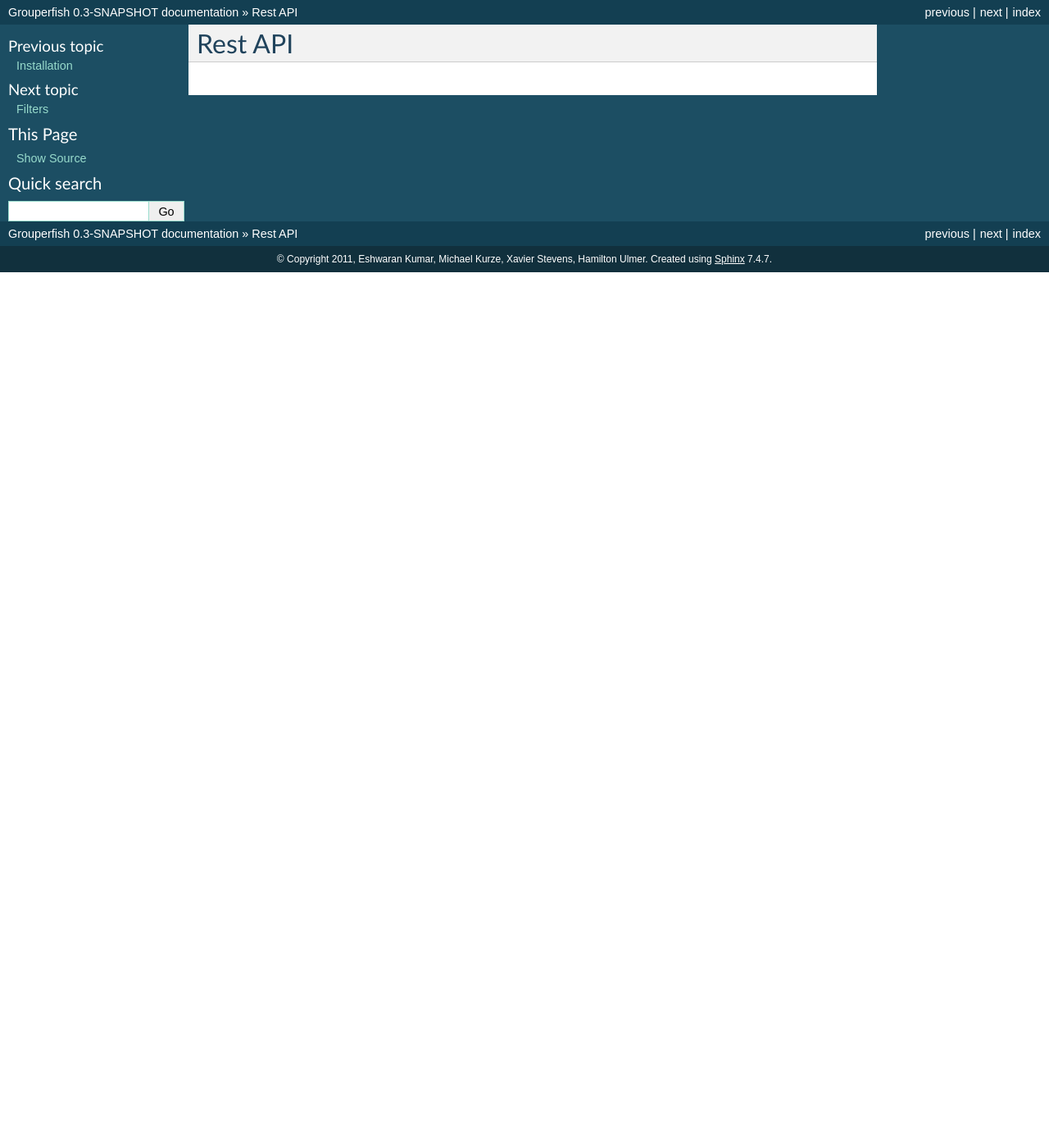
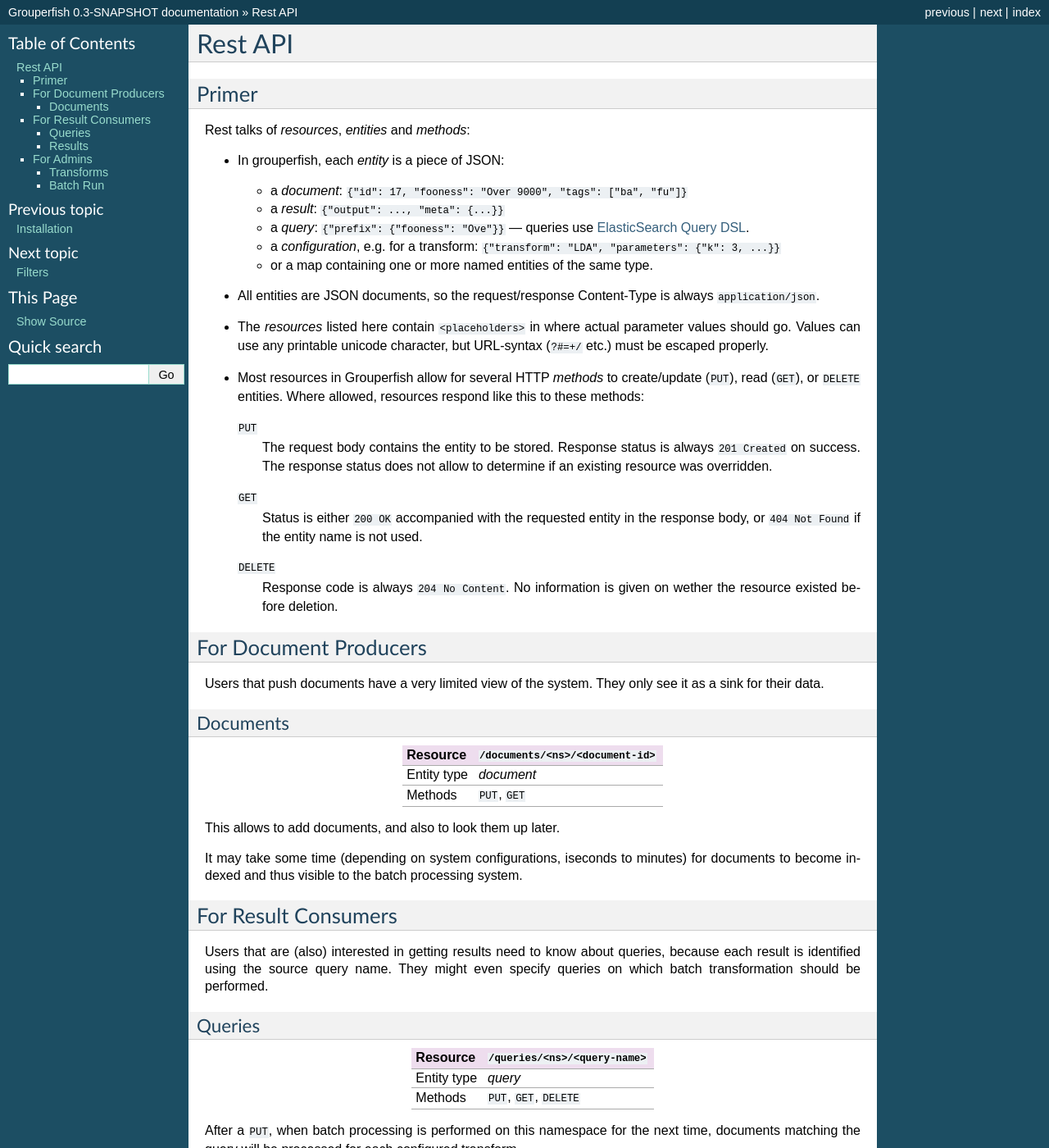
Before and after one commit to mozilla-metrics/grouperfish, a Sphinx documentation site: the page built from docs/rest_api.rst, in a window 1280 px wide and 1400 px high. Shown: the whole window at 82% size. Built offline with Sphinx 7.4.7, drawn with Linux system fonts in a browser that asks for light colours; formulas are drawn with MathJax 3; some of the changed text lies outside the part shown.

Commit message:
Pulled in docs from dev branch.

```diff
--- a/docs/rest_api.rst
+++ b/docs/rest_api.rst
@@ -1,2 +1,174 @@
 Rest API
 ========
+
+
+Primer
+------
+
+Rest talks of *resources*, *entities* and *methods*:
+
+* In grouperfish, each *entity* is a piece of JSON:
+
+  - a *document*: ``{"id": 17, "fooness": "Over 9000", "tags": ["ba", "fu"]}``
+
+  - a *result*: ``{"output": ..., "meta": {...}}``
+
+  - a *query*: ``{"prefix": {"fooness": "Ove"}}`` --- queries use
+    `ElasticSearch Query DSL`_.
+
+  - a *configuration*, e.g. for a transform:
+    ``{"transform": "LDA", "parameters": {"k": 3, ...}}``
+
+  - or a map containing one or more named entities of the same type.
+
+* All entities are JSON documents, so the request/response Content-Type is
+  always ``application/json``.
+
+* The *resources* listed here contain ``<placeholders>`` in where actual
+  parameter values should go. Values can use any printable unicode character,
+  but URL-syntax (``?#=+/`` etc.) must be escaped properly.
+
+* Most resources in Grouperfish allow for several HTTP *methods* to
+  create/update (``PUT``), read (``GET``), or ``DELETE`` entities.
+  Where allowed, resources respond like this to these methods:
+
+  ``PUT``
+      The request body contains the entity to be stored.
+      Response status is always ``201 Created`` on success. The response
+      status does not allow to determine if an existing resource was
+      overridden.
+
+  ``GET``
+      Status is either ``200 OK`` accompanied with the requested entity in the
+      response body, or ``404 Not Found`` if the entity name is not used.
+
+  ``DELETE``
+      Response code is always ``204 No Content``. No information is given on
+      wether the resource existed before deletion.
+
+.. _`ElasticSearch Query DSL`:
+   http://www.elasticsearch.org/guide/reference/query-dsl/
+
+
+
+For Document Producers
+----------------------
+
+Users that push documents have a very limited view of the system.
+They only see it as a sink for their data.
+
+
+Documents
+^^^^^^^^^
+
+============ =================================
+Resource     ``/documents/<ns>/<document-id>``
+============ =================================
+Entity type  *document*
+Methods      ``PUT``, ``GET``
+============ =================================
+
+This allows to add documents, and also to look them up later.
+
+It may take some time (depending on system configurations, iseconds to
+minutes) for documents to become indexed and thus visible to the batch processing system.
+
+
+For Result Consumers
+--------------------
+
+Users that are (also) interested in getting results need to know about
+queries, because each result is identified using the source query name. They
+might even specify queries on which batch transformation should be performed.
+
+Queries
+^^^^^^^
+
+============ ==============================
+Resource     ``/queries/<ns>/<query-name>``
+============ ==============================
+Entity type  *query*
+Methods      ``PUT``, ``GET``, ``DELETE``
+============ ==============================
+
+After a ``PUT``, when batch processing is performed on this namespace for the
+next time, documents matching the query will be processed for each configured
+transform.
+
+The result can then be retrieved using ``GET /results/<ns>/<query-name>``.
+
+Besides pure ElasticSearch queries, you can also submit faceting queries:
+
+::
+
+    curl -XPUT /queries/mike/myQ -d '{
+        "facet_by": ["product", "version"],
+        "query": {"match_all": {}}
+    }'
+
+
+Results
+^^^^^^^
+
+For each combination of ES query and transform configuration, a result is put
+into storage during the batch run.
+
+============ ===============================================
+Resource     ``/results/<ns>/<transform-name>/<query-name>``
+============ ===============================================
+Entity type  *result*
+Methods      ``GET``
+============ ===============================================
+
+Return the last transform result for a combination of transform/query.
+If no such result has been generated yet, return ``404 Not Found``.
+
+To retrieve results for faceting queries, you need to specify actual values
+for your facets. Just add the facets parameter to your get requests,
+containing a ``key:value`` pair for each facet. Assuming the query
+given in the previous example has been stored in the system, along with a
+transform configuration named *themes*, you can get results like this:
+
+::
+
+    curl -XGET /results/mike/themes/myQ?facets=product%3AFirefox%20version%3A5
+
+The entity type *result* is currently not fully specified. There will be
+variations depending on the algorithm that is actually used.
+
+
+For Admins
+----------
+
+There is a number of administrative APIs that can either be triggered by
+scripts (e.g. using ``curl``), or using the admin web UI.
+
+Transforms
+^^^^^^^^^^
+
+============ ===============================================
+Resource     ``/transforms/<ns>/<transform-name>``
+============ ===============================================
+Entity type  ``transform``
+Methods      ``PUT``, ``GET``, ``DELETE``
+============ ===============================================
+
+Batch Run
+^^^^^^^^^
+
+Batch runs can be kicked off using the REST API as well.
+
+============ ===============================================
+Resource     ``/run/<ns>/<transform-name>/<query-name>``
+============ ===============================================
+Entity Type  N/A
+Methods      ``POST``
+============ ===============================================
+
+Either transform name, or both query and transform name can be omitted to
+run all transforms on the given query, or on all queries in the namespace.
+
+If a batch run is already executing, this run is postponed.
+
+The response status is ``202 Accepted`` if the run was scheduled, or ``404 Not
+Found`` if either query or transform of the given names do not exist.
```
